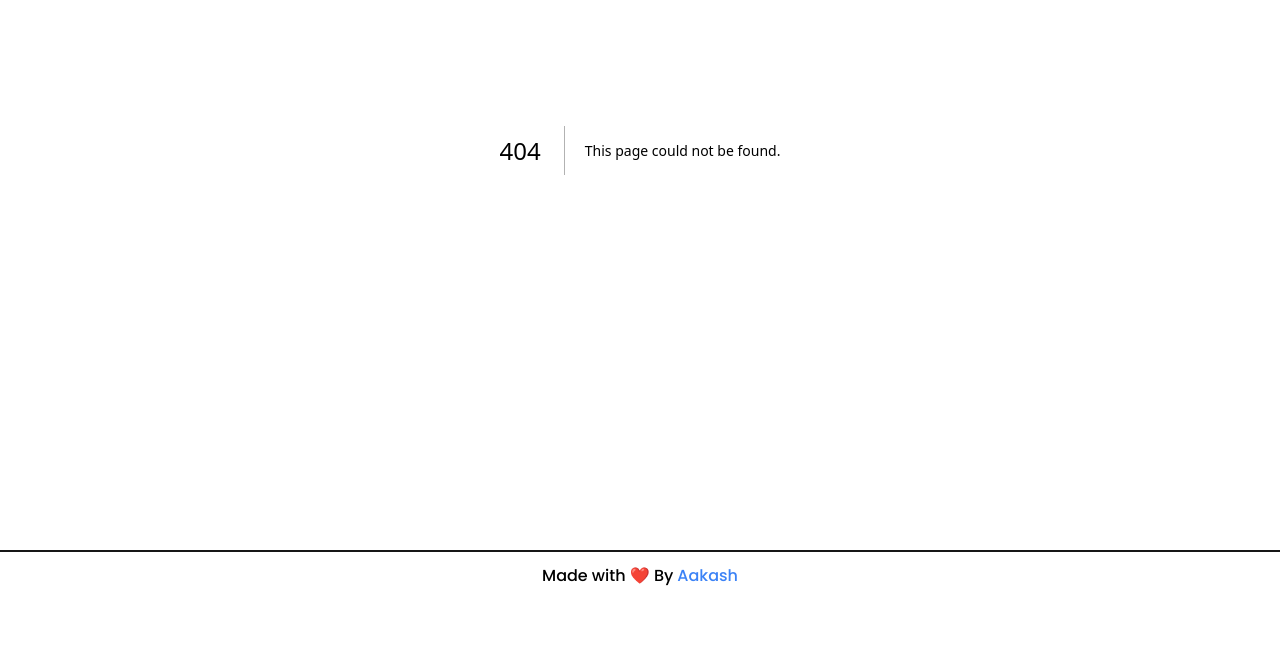
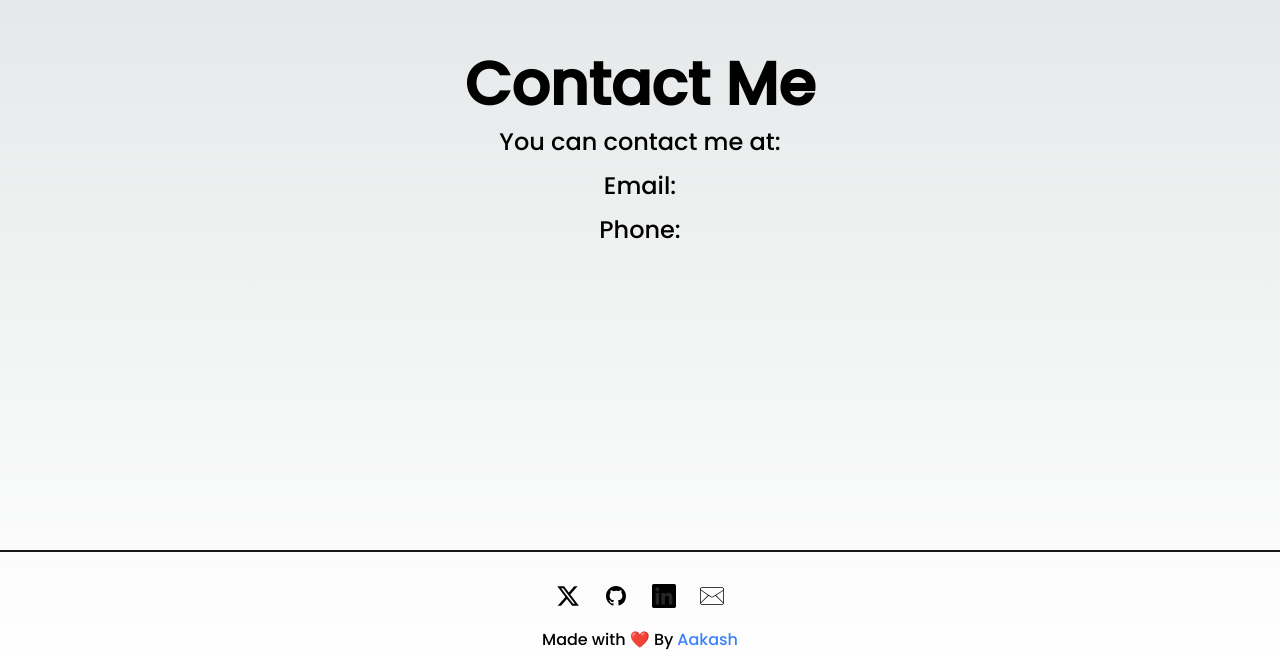
Before and after one commit to AakashRawat04/PortfolioV2, a Next.js app: page /experiences in a window 1280 px wide. Before the commit this address had no page. Shown: the part 402-1066 px from the top of the page. Before the commit the page ends 1002 px from the top, so only its background shows below. Built offline with nearby package versions, Linux system fonts and the light colour scheme.

Commit message:
feat: update navlinks + navbar

```diff
--- a/app/about/page.tsx
+++ /dev/null
@@ -1,10 +0,0 @@
-export default function About() {
-	return (
-		<div className="flex flex-col items-center justify-center min-h-screen py-2">
-			<main className="flex flex-col items-center justify-center flex-1 px-20 text-center">
-				<h1 className="text-6xl font-bold">About Me</h1>
-				<p className="mt-3 text-2xl">I am a full stack developer.</p>
-			</main>
-		</div>
-	);
-}
--- a/app/contact/page.tsx
+++ b/app/experiences/page.tsx
@@ -1,4 +1,4 @@
-export default function Contact() {
+export default function Experiences() {
 	return (
 		<div className="flex flex-col items-center justify-center min-h-screen py-2">
 			<main className="flex flex-col items-center justify-center flex-1 px-20 text-center">
--- a/app/ui/footer.tsx
+++ b/app/ui/footer.tsx
@@ -3,7 +3,98 @@ import Link from "next/link";
 export default function Footer() {
 	return (
 		<>
-			<footer className="flex border-t-2 border-neutral-900 items-center justify-center w-full p-3">
+			<footer className="flex flex-col border-t-2 border-neutral-900 items-center justify-center w-full p-3">
+				<div className="mx-auto max-w-screen-xl px-4 py-5 sm:px-6 lg:px-8">
+					<div className="mx-auto max-w-3xl space-y-6">
+						<div className="flex justify-center gap-6">
+							<a
+								className="text-neon-green hover:text-neon-green/75"
+								href="https://twitter.com/rawatAsh2004"
+								target="_blank"
+								rel="noreferrer"
+								aria-label="Twitter"
+							>
+								<svg viewBox="0 0 24 24" aria-hidden="true" className="h-6 w-6">
+									<path
+										fill="currentColor"
+										d="M18.244 2.25h3.308l-7.227 8.26 8.502 11.24H16.17l-5.214-6.817L4.99 21.75H1.68l7.73-8.835L1.254 2.25H8.08l4.713 6.231zm-1.161 17.52h1.833L7.084 4.126H5.117z"
+									></path>
+								</svg>
+							</a>
+							<a
+								className="text-neon-green hover:text-neon-green/75"
+								href="https://github.com/aakashrawat04"
+								target="_blank"
+								rel="noreferrer"
+								aria-label="GitHub"
+							>
+								<svg
+									className="h-6 w-6"
+									fill="currentColor"
+									viewBox="0 0 24 24"
+									aria-hidden="true"
+								>
+									<path
+										fill-rule="evenodd"
+										d="M12 2C6.477 2 2 6.484 2 12.017c0 4.425 2.865 8.18 6.839 9.504.5.092.682-.217.682-.483 0-.237-.008-.868-.013-1.703-2.782.605-3.369-1.343-3.369-1.343-.454-1.158-1.11-1.466-1.11-1.466-.908-.62.069-.608.069-.608 1.003.07 1.531 1.032 1.531 1.032.892 1.53 2.341 1.088 2.91.832.092-.647.35-1.088.636-1.338-2.22-.253-4.555-1.113-4.555-4.951 0-1.093.39-1.988 1.029-2.688-.103-.253-.446-1.272.098-2.65 0 0 .84-.27 2.75 1.026A9.564 9.564 0 0112 6.844c.85.004 1.705.115 2.504.337 1.909-1.296 2.747-1.027 2.747-1.027.546 1.379.202 2.398.1 2.651.64.7 1.028 1.595 1.028 2.688 0 3.848-2.339 4.695-4.566 4.943.359.309.678.92.678 1.855 0 1.338-.012 2.419-.012 2.747 0 .268.18.58.688.482A10.019 10.019 0 0022 12.017C22 6.484 17.522 2 12 2z"
+										clip-rule="evenodd"
+									></path>
+								</svg>
+							</a>
+							<a
+								className="text-neon-green hover:text-neon-green/75"
+								href="https://www.linkedin.com/in/aakashrawatt/"
+								target="_blank"
+								rel="noreferrer"
+								aria-label="LinkedIn"
+							>
+								<svg
+									className="h-6 w-6"
+									fill="currentColor"
+									viewBox="0 0 32 32"
+									aria-hidden="true"
+								>
+									<path
+										d="M29.63.001H2.362C1.06.001 0 1.034 0 2.306V29.69C0 30.965 1.06 32 2.362 32h27.27C30.937 32 32 30.965 32 29.69V2.306C32 1.034 30.937.001 29.63.001z"
+										fill="evenodd"
+									></path>
+									<path
+										d="M4.745 11.997H9.5v15.27H4.745zm2.374-7.6c1.517 0 2.75 1.233 2.75 2.75S8.636 9.9 7.12 9.9a2.76 2.76 0 0 1-2.754-2.753 2.75 2.75 0 0 1 2.753-2.75m5.35 7.6h4.552v2.087h.063c.634-1.2 2.182-2.466 4.5-2.466 4.806 0 5.693 3.163 5.693 7.274v8.376h-4.743V19.84c0-1.77-.032-4.05-2.466-4.05-2.47 0-2.85 1.93-2.85 3.92v7.554h-4.742v-15.27z"
+										fill="#262626"
+									></path>
+								</svg>
+							</a>
+							<a
+								className="text-neon-green hover:text-neon-green/75"
+								href="mailto:01tripster@gmail.com"
+								target="_blank"
+								rel="noreferrer"
+								aria-label="Dribbble"
+							>
+								<svg
+									xmlns="http://www.w3.org/2000/svg"
+									className="h-6 w-6"
+									fill="currentColor"
+									viewBox="0 0 64 64"
+									aria-hidden="true"
+								>
+									<path
+										id="Mail"
+										d="M58.0034485,8H5.9965506c-3.3136795,0-5.9999995,2.6862001-5.9999995,6v36c0,3.3137016,2.6863203,6,5.9999995,6
+	h52.006897c3.3137016,0,6-2.6862984,6-6V14C64.0034485,10.6862001,61.3171501,8,58.0034485,8z M62.0034485,49.1108017
+	L43.084549,30.1919994l18.9188995-12.0555992V49.1108017z M5.9965506,10h52.006897c2.2056007,0,4,1.7943001,4,4v1.7664003
+	L34.4677505,33.3134003c-1.4902,0.9492989-3.3935013,0.9199982-4.8495998-0.0703011L1.9965508,14.4694996V14
+	C1.9965508,11.7943001,3.7910507,10,5.9965506,10z M1.9965508,16.8852005L21.182251,29.9251003L1.9965508,49.1108017V16.8852005z
+	 M58.0034485,54H5.9965506c-1.6473999,0-3.0638998-1.0021019-3.6760998-2.4278984l20.5199013-20.5200024l5.6547985,3.843401
+	c1.0859013,0.7383003,2.3418007,1.1083984,3.5995998,1.1083984c1.1953011,0,2.3925018-0.3339996,3.4463005-1.0048981
+	l5.8423996-3.7230015l20.2961006,20.2961025C61.0673485,52.9978981,59.6508713,54,58.0034485,54z"
+									></path>
+								</svg>
+							</a>
+						</div>
+					</div>
+				</div>
+				<div>
 					Made with ❤️ By
 					<Link
 						target="_blank"
@@ -12,6 +103,7 @@ export default function Footer() {
 					>
 						Aakash
 					</Link>
+				</div>
 			</footer>
 		</>
 	);
--- a/app/ui/navLinks.tsx
+++ b/app/ui/navLinks.tsx
@@ -4,9 +4,8 @@ import { usePathname } from "next/navigation";
 
 const links = [
 	{ name: "Home", path: "/" },
-	{ name: "About", path: "/about" },
 	{ name: "Projects", path: "/projects" },
-	{ name: "Contact", path: "/contact" },
+	{ name: "Experiences", path: "/experiences" },
 ];
 
 export default function NavLinks() {
```
Lines whose indentation alone changed are shown as unchanged.
